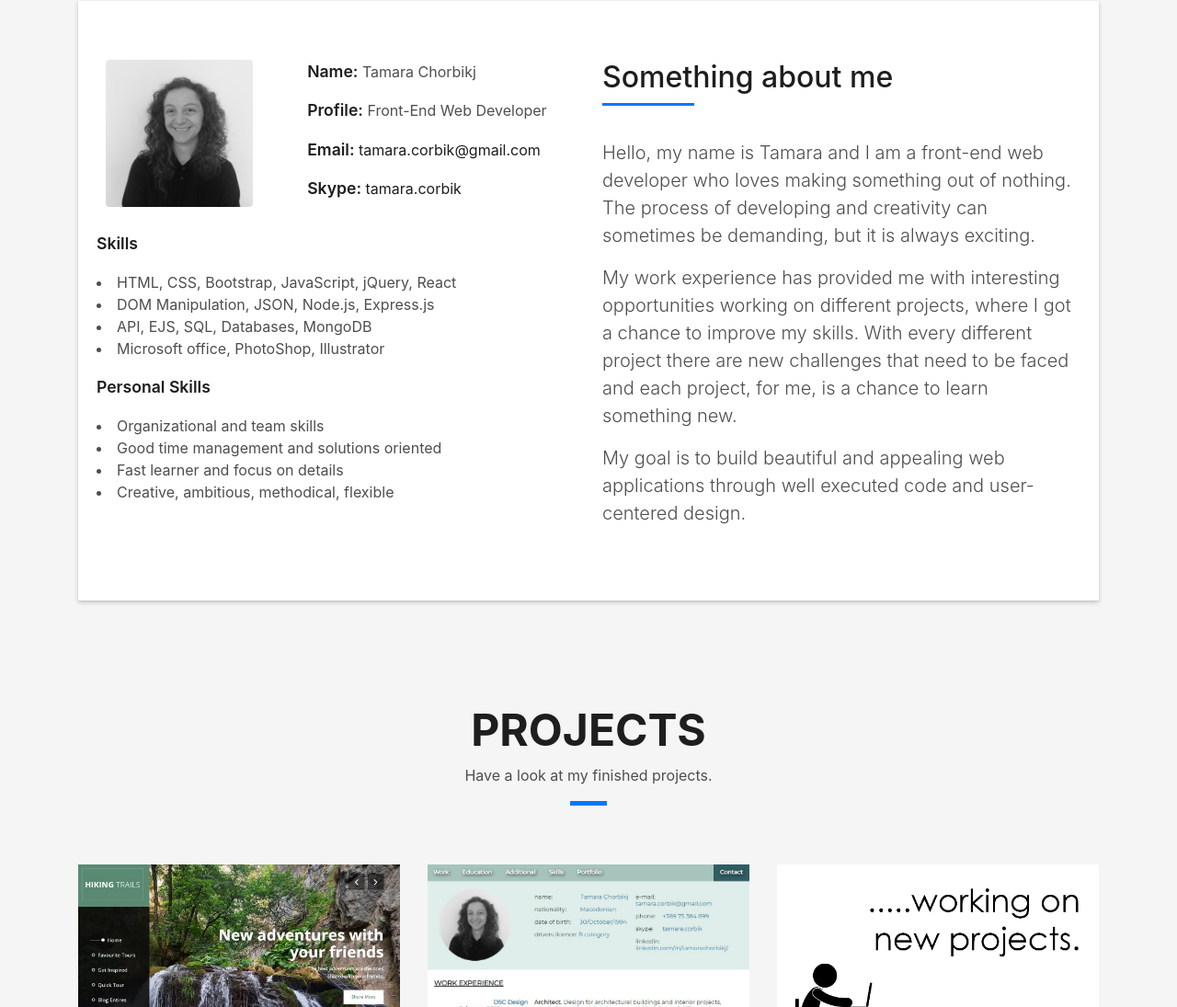
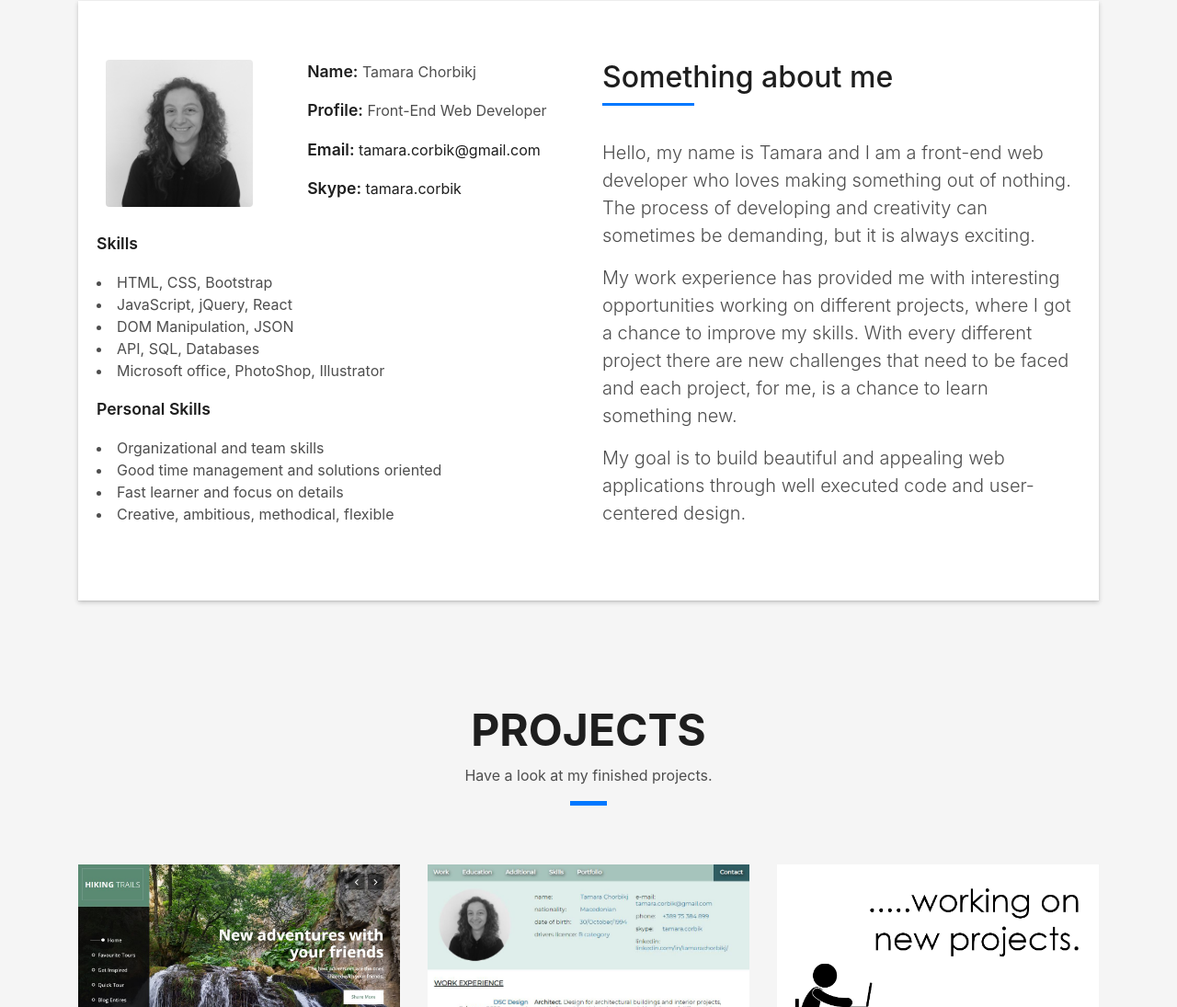
Before and after one commit to tamarachorbikj/Portfolio-page, a plain HTML site: page index.html in a window 1280 px wide. Shown: the part 863-1958 px from the top of the page at 92% size. Drawn offline with Linux system fonts and the light colour scheme; files whose address does not match are found by name.

Commit message:
Update index.html

```diff
--- a/index.html
+++ b/index.html
@@ -94,9 +94,10 @@
                 </div>
                 <div class="skill-mf">
                   <p class="title-s">Skills</p>
-                  <li>HTML, CSS, Bootstrap, JavaScript, jQuery, React</li>
-                  <li>DOM Manipulation, JSON, Node.js, Express.js</li>
-                  <li>API, EJS, SQL, Databases, MongoDB</li>
+                  <li>HTML, CSS, Bootstrap</li>
+                  <li>JavaScript, jQuery, React</li>
+                  <li>DOM Manipulation, JSON</li>
+                  <li>API, SQL, Databases</li>
                   <li>Microsoft office, PhotoShop, Illustrator</li>
                 </div>
 
```
